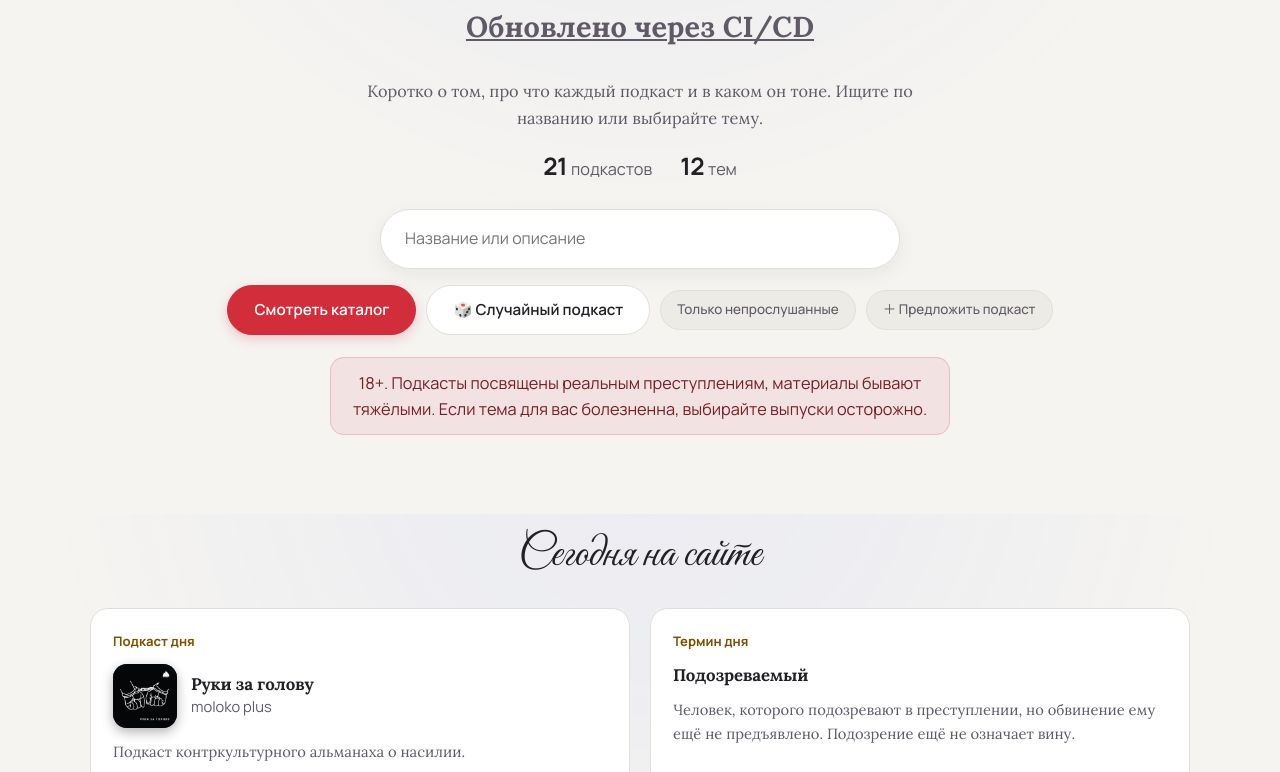
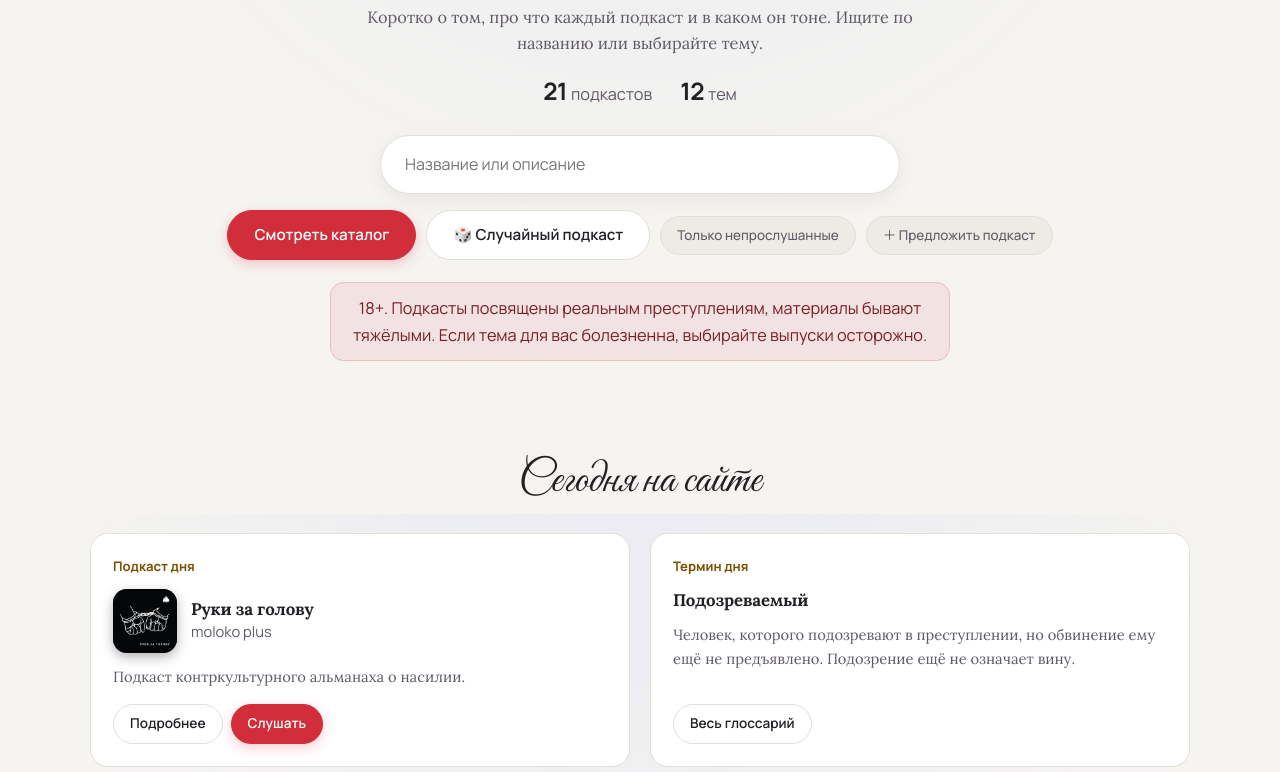
Before and after one commit to snezak-resak/true-crime-catalog, a plain HTML site: page index.html in a window 1280 px wide. Shown: the part 286-1058 px from the top of the page. Drawn offline with Linux system fonts and the light colour scheme.

Commit message:
Update index.html
Возвращение в исходный вариант

```diff
--- a/index.html
+++ b/index.html
@@ -43,7 +43,6 @@
 
 <section class="hero container" data-view="podcasts">
   <h1>Русскоязычные <span class="grad">тру-крайм</span> подкасты</h1>
-  <p style="font-size:1.8rem;font-weight:800;text-decoration:underline">Обновлено через CI/CD</p>
   <p>Коротко о том, про что каждый подкаст и в каком он тоне. Ищите по названию или выбирайте тему.</p>
   <p class="stats" id="stats"></p>
   <form class="search" role="search" onsubmit="return false">
```
